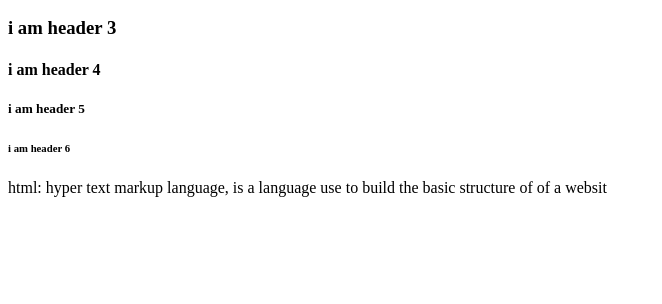
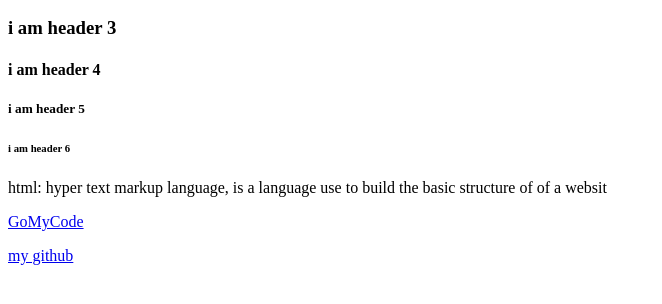
Before and after one commit to Dav407/html, a plain HTML site: page index.html in a window 1280 px wide. Shown: the part 96-400 px from the top of the page, without its empty margins (0-662 px from the left). Drawn offline with Linux system fonts and the light colour scheme.

Commit message:
link added

```diff
--- a/index.html
+++ b/index.html
@@ -14,5 +14,9 @@
  <!-- this is a paragraph tag -->
 <p> html: hyper text markup language, is a language use to build the basic structure of of a websit</p>
 
+<!-- this is the achor tag -->
+<a href="https://learn.gomycode.co/profile">GoMyCode</a>
+<p></p>
+ <a href="https://github.com/Dav407">my github</a>
     </body>
 </html>
```
